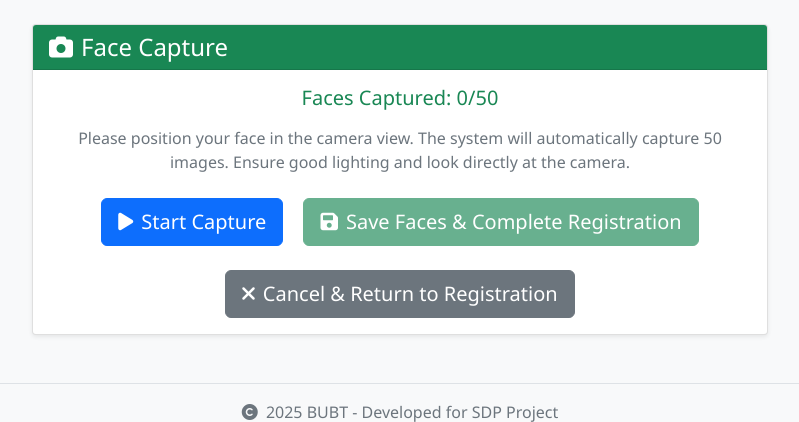
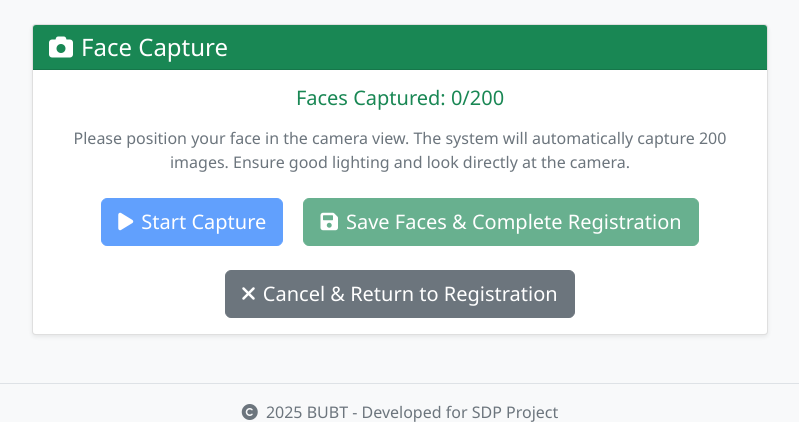
Before and after one commit to montasirrahman/bubt-attendance-system, a Flask app: page /capture_faces in a window 1280 px wide. Shown: the part 150-572 px from the top of the page, without its empty margins (240-1039 px from the left). Run offline with Flask 3, Linux system fonts and the light colour scheme; the visitor is signed in with stand-in values (Sample User, id 1).

Commit message:
Initial commit

```diff
--- a/templates/capture_faces.html
+++ b/templates/capture_faces.html
@@ -26,12 +26,12 @@
 
         <!-- Face Count Display -->
         <div class="mb-3">
-          <h5 id="faceCount" class="text-success">Faces Captured: 0/50</h5>
+          <h5 id="faceCount" class="text-success">Faces Captured: 0/200</h5>
         </div>
 
         <p class="text-muted mb-4">
           Please position your face in the camera view. The system will
-          automatically capture 50 images. Ensure good lighting and look
+          automatically capture 200 images. Ensure good lighting and look
           directly at the camera.
         </p>
 
@@ -94,7 +94,7 @@
       const videoFeed = $("#videoFeed");
 
       // Update face count
-      faceCountElement.text(`Faces Captured: ${data.face_count}/50`);
+      faceCountElement.text(`Faces Captured: ${data.face_count}/200`);
 
       if (data.in_progress) {
         statusElement
```
